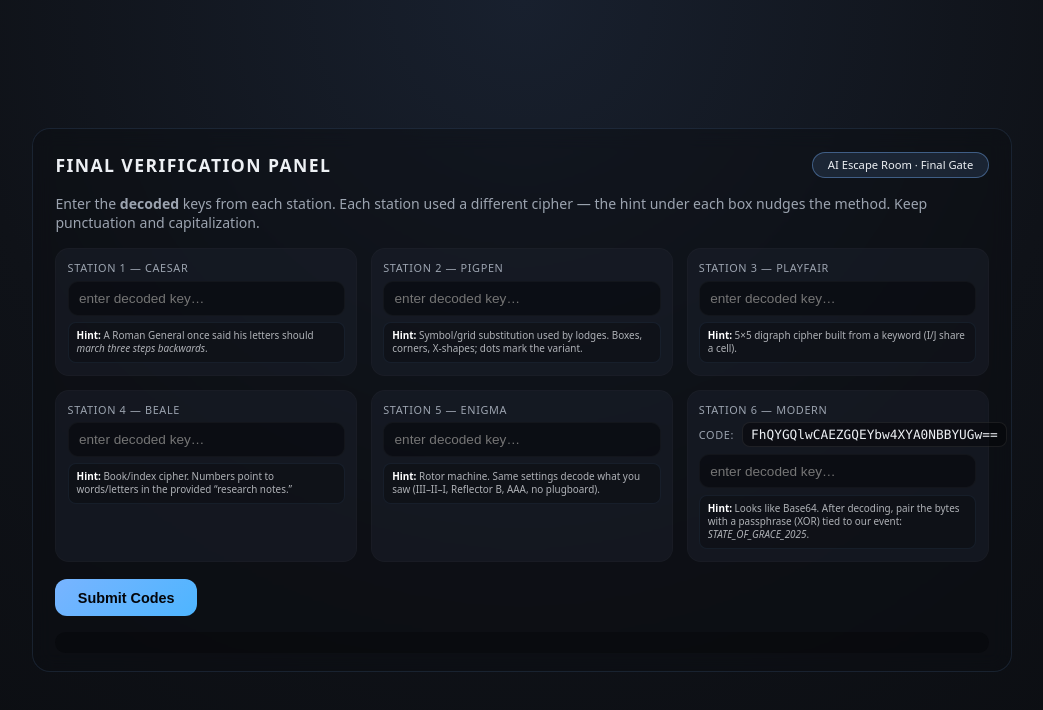
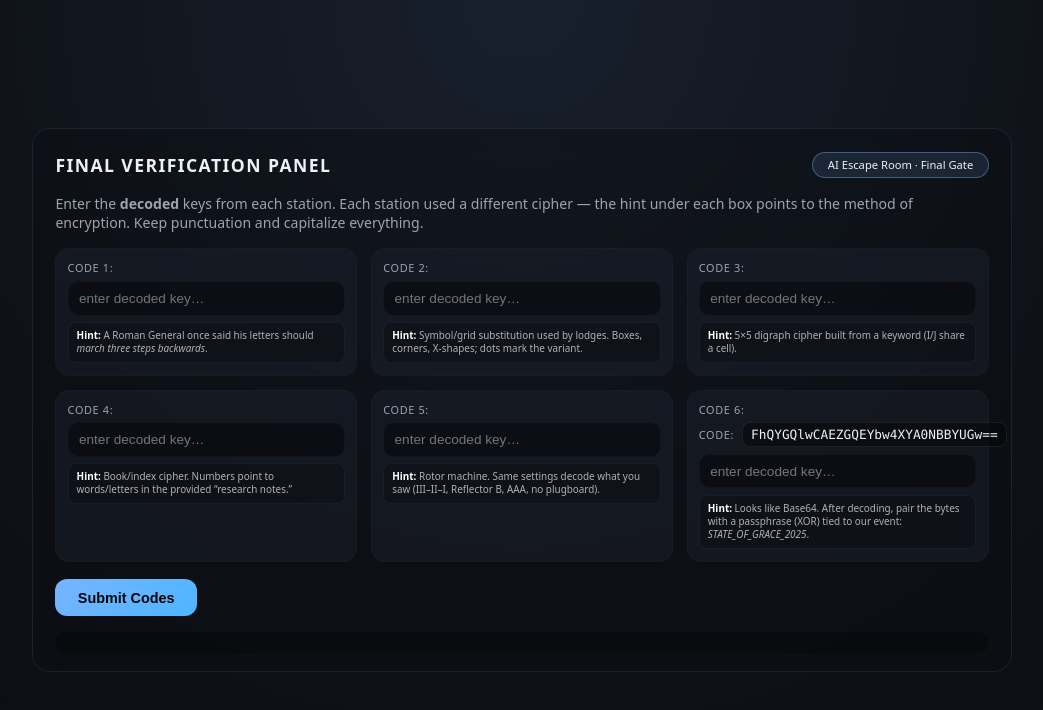
Before and after one commit to Davikking/State_of_Grace_EROOM, a plain HTML site: page Final_Game/final.html in a window 1280 px wide. Shown: the whole page, without its empty margins (118-1161 px from the left). Drawn offline with Linux system fonts and the light colour scheme.

```diff
--- a/Final_Game/final.html
+++ b/Final_Game/final.html
@@ -167,13 +167,13 @@
       <div class="status-chip">AI Escape Room · Final Gate</div>
     </header>
     <p class="desc">
-      Enter the <strong>decoded</strong> keys from each station. Each station used a different cipher — the hint under each box nudges the method. Keep punctuation and capitalization.
+      Enter the <strong>decoded</strong> keys from each station. Each station used a different cipher — the hint under each box points to the method of encryption. Keep punctuation and capitalize everything.
     </p>
 
     <div class="grid">
       <!-- Station 1 — Caesar -->
       <div class="field">
-        <label for="s1">Station 1 — Caesar</label>
+        <label for="s1">Code 1: </label>
         <input id="s1" autocomplete="off" placeholder="enter decoded key…" />
         <div class="hint">
           <strong>Hint:</strong> A Roman General once said his letters should <em>march three steps backwards</em>.
@@ -182,7 +182,7 @@
 
       <!-- Station 2 — Pigpen -->
       <div class="field">
-        <label for="s2">Station 2 — Pigpen</label>
+        <label for="s2">Code 2: </label>
         <input id="s2" autocomplete="off" placeholder="enter decoded key…" />
         <div class="hint">
           <strong>Hint:</strong> Symbol/grid substitution used by lodges. Boxes, corners, X-shapes; dots mark the variant.
@@ -191,7 +191,7 @@
 
       <!-- Station 3 — Playfair -->
       <div class="field">
-        <label for="s3">Station 3 — Playfair</label>
+        <label for="s3">Code 3: </label>
         <input id="s3" autocomplete="off" placeholder="enter decoded key…" />
         <div class="hint">
           <strong>Hint:</strong> 5×5 digraph cipher built from a keyword (I/J share a cell).
@@ -200,7 +200,7 @@
 
       <!-- Station 4 — Beale -->
       <div class="field">
-        <label for="s4">Station 4 — Beale</label>
+        <label for="s4">Code 4: </label>
         <input id="s4" autocomplete="off" placeholder="enter decoded key…" />
         <div class="hint">
           <strong>Hint:</strong> Book/index cipher. Numbers point to words/letters in the provided “research notes.”
@@ -209,7 +209,7 @@
 
       <!-- Station 5 — Enigma -->
       <div class="field">
-        <label for="s5">Station 5 — Enigma</label>
+        <label for="s5">Code 5: </label>
         <input id="s5" autocomplete="off" placeholder="enter decoded key…" />
         <div class="hint">
           <strong>Hint:</strong> Rotor machine. Same settings decode what you saw (III–II–I, Reflector B, AAA, no plugboard).
@@ -218,7 +218,7 @@
 
       <!-- Station 6 — Modern (Base64 + XOR) -->
       <div class="field">
-        <label for="s6">Station 6 — Modern</label>
+        <label for="s6">Code 6: </label>
 
         <!-- Encoded code shown above input -->
         <div class="modern-code">
```
